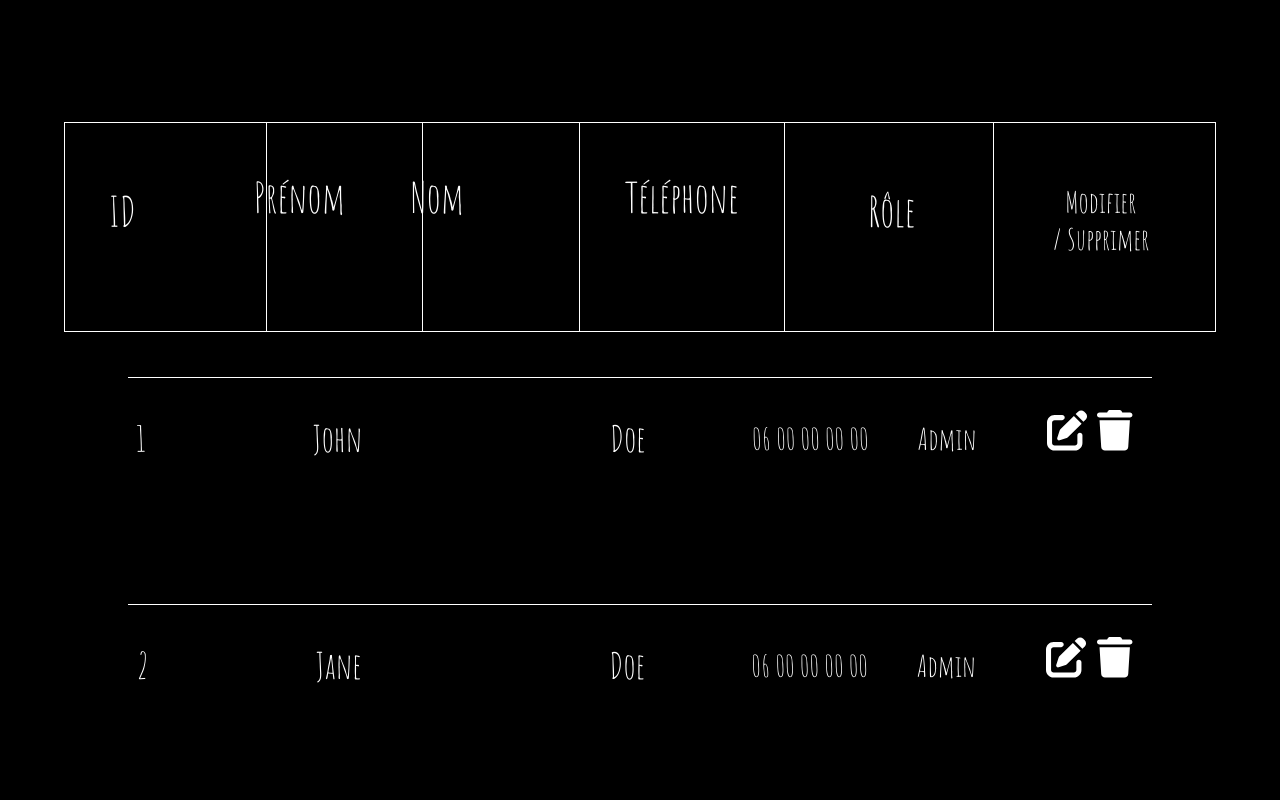
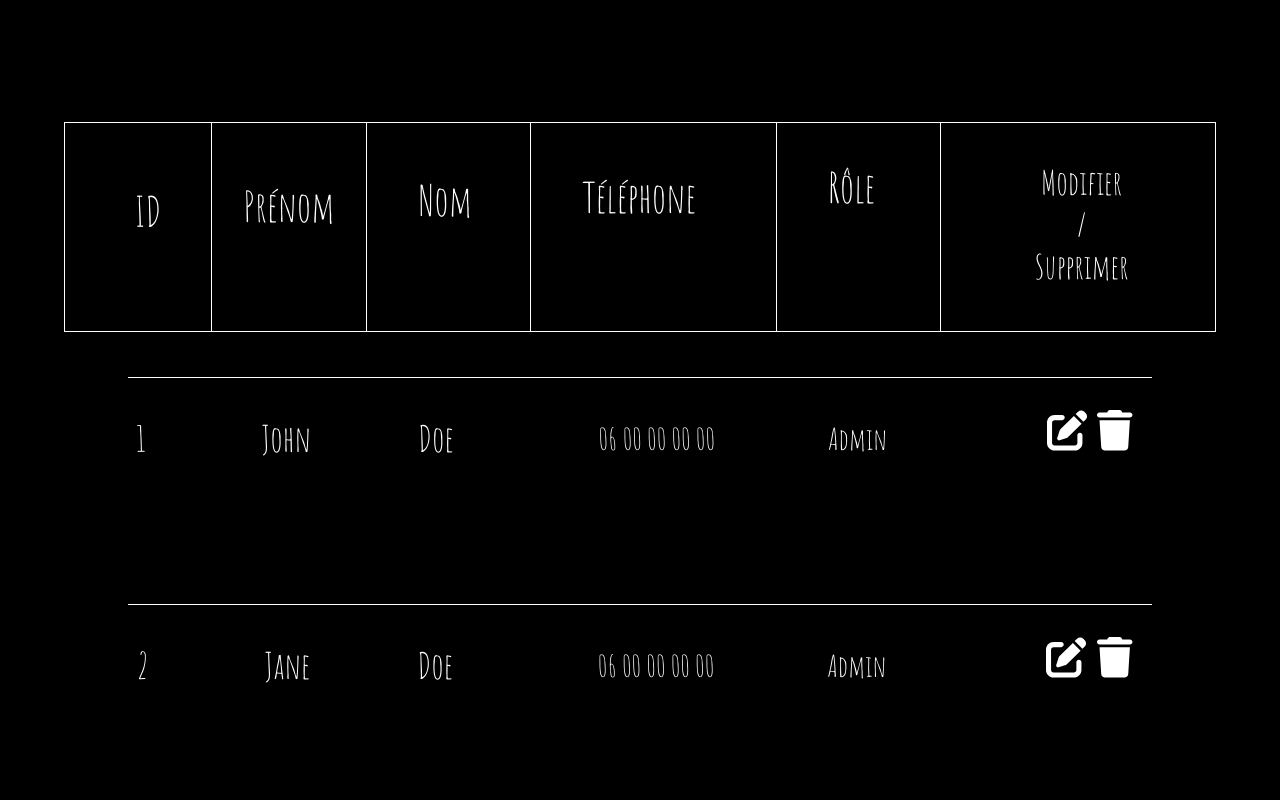
Before and after one commit to tristanlaulanie/waxandsea-front-dashboard, a React (Create React App) app: page /dashboard/users in a window 1280 px wide. Shown: the part 720-1520 px from the top of the page. Built offline with nearby package versions, Linux system fonts and the light colour scheme.

Commit message:
users_table:responsive:maj

```diff
--- a/src/components/Dashboard/UsersTable/UsersTable.css
+++ b/src/components/Dashboard/UsersTable/UsersTable.css
@@ -244,7 +244,7 @@
 .number h1 {
     font-size: 1.2em;
     position: relative;
-    left: 8vw;
+    left: 12vw;
 }
 
 .firstname {
--- a/src/components/Dashboard/UsersTable/UsersTableResponsive.css
+++ b/src/components/Dashboard/UsersTable/UsersTableResponsive.css
@@ -144,41 +144,66 @@
 }
 
 @media screen and (max-width: 1280px) {
+    #id_box {
+        position: relative;
+        left: -5vw;
+        width: 18vw;
+    }
+
     #id_title {
+        width: 2.5vw;
+        height: 60px;
         position: relative;
-        left: -1.5vw;
+        left: 5.5vw;
     }
 
     #firstname_box {
-        width: 15vw;
+        width: 19vw;
+        position: relative;
+        left: -5vw;
     }
 
     #firstname_id {
         position: relative;
-        left: -1vw;
+        left: 2.5vw;
+        top: 4.5vw;
+        width: 7.5vw;
+        height: 50px;
     }
 
     #lastname_box {
-        width: 15vw;
+        width: 25%;
+        position: relative;
+        left: -5vw;
     }
 
     #name_id {
         position: relative;
-        left: -1vw;
+        width: 4.5vw;
+        left: 4vw;
+        top: 4vw;
     }
 
     .utilisateur {
         width: 80vw;
     }
 
+    #phonenumber_box {
+        width: 30vw;
+        position: relative;
+        left: -5vw;
+    }
+
     #phonenumber-title {
-        width: 18vw;
+        width: 9.5vw;
+        position: relative;
+        left: 4vw;
     }
 
     .phonenumber {
         width: 10vw;
         position: relative;
-        left: 4vw;
+        left: -8vw;
     }
 
     .identifiants h4 {
@@ -187,28 +212,57 @@
     }
 
     #role_box {
-        width: 18vw;
+        border-right: 1px solid white;
+        width: 20vw;
+        position: relative;
+        left: -5vw;
+    }
+
+    #role {
+        border: none;
+        padding: 0;
+        width: 4vw;
+        height: 60px;
+        position: relative;
+        left: 4vw;
+        top: 3vw;
+    }
+
+    .number {
+        position: relative;
+        left: -8vw;
     }
 
     .role {
         width: 16.6%;
         position: relative;
-        left: 4vw;
+        left: -3vw;
     }
 
     .firstname {
         position: relative;
-        left: -1vw;
+        left: -5vw;
     }
 
     .lastname {
         position: relative;
-        left: 1vw;
+        left: -14vw;
+    }
+
+    #setuser_box {
+        margin: 0;
+        padding: 0;
+        position: relative;
+        left: -5vw;
+        width: 18vw;
     }
 
     #set_user {
         position: relative;
-        left: -3vw;
+        top: 3vw;
+        left: 7vw;
+        width: 8vw;
+        font-size: 1.6em;
     }
 
     .users_table {
```
